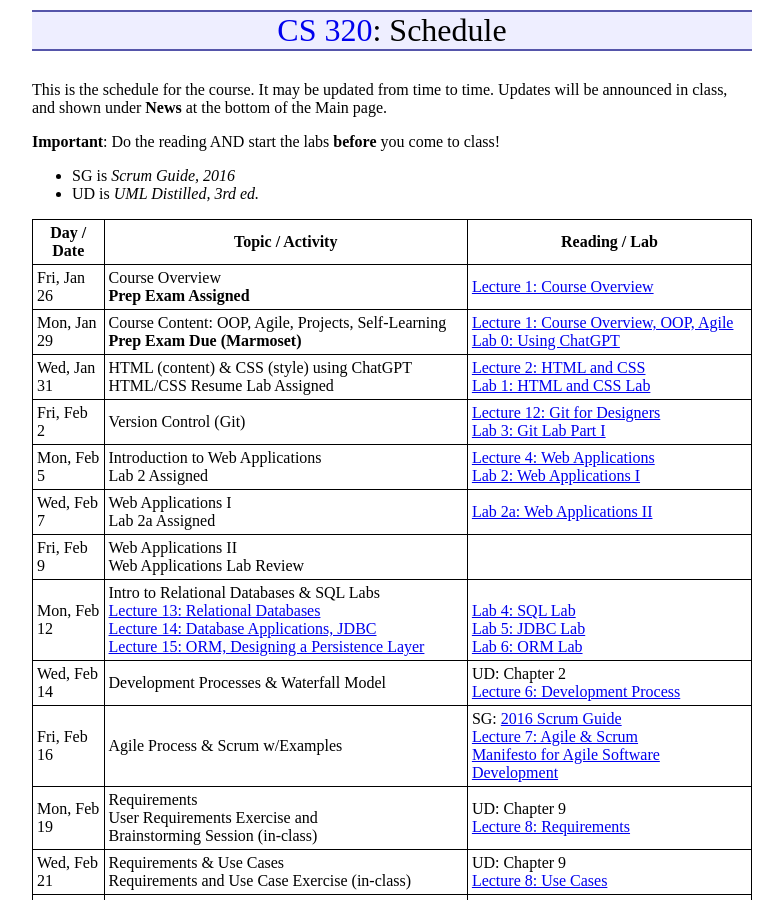
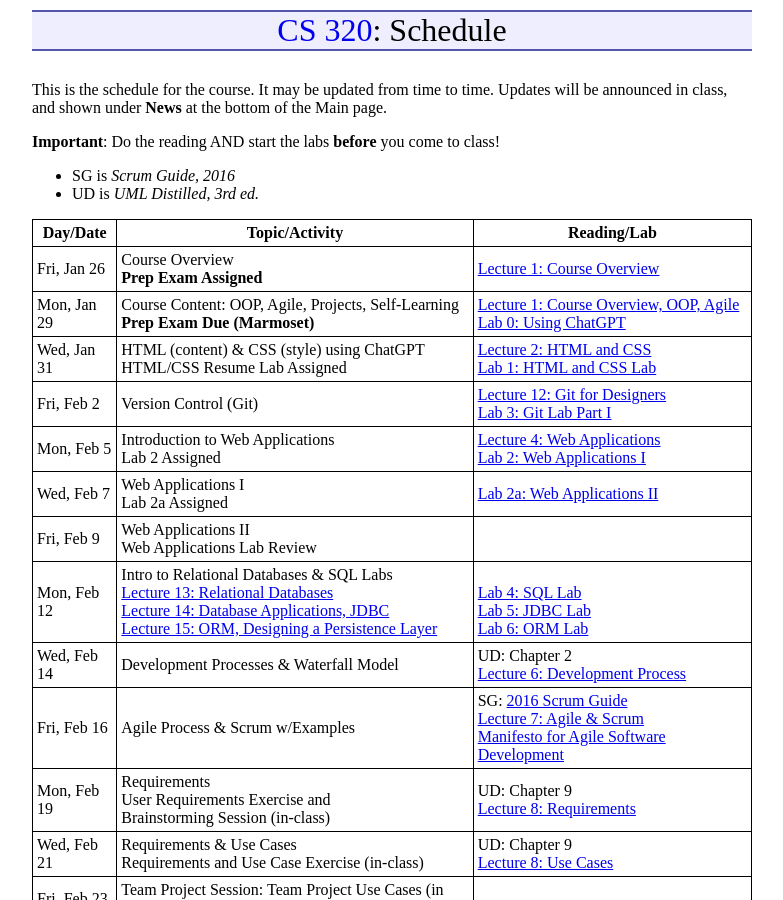
Before and after one commit to ycpcs/cs320-spring2024, a Jekyll site: the page built from schedule.md, in a window 1280 px wide and 900 px high. Shown: the whole window, without its empty margins (248-1031 px from the left). Built offline with Jekyll 4.4.1, drawn with Linux system fonts in a browser that asks for light colours.

Commit message:
minor edits

```diff
--- a/schedule.md
+++ b/schedule.md
@@ -10,8 +10,8 @@ This is the schedule for the course.  It may be updated from time to time.  Upda
 * SG is *Scrum Guide, 2016*
 * UD is *UML Distilled, 3rd ed.*
 
-Day / Date    | Topic / Activity             | Reading / Lab
---------------| ---------------------------- | ----------------------------
+Day/Date        | Topic/Activity               | Reading/Lab
+----------------| ---------------------------- | ----------------------------
 Fri, Jan 26   | Course Overview <br> **Prep Exam Assigned** | [Lecture 1: Course Overview](lectures/lecture01.html)
 Mon, Jan 29   | Course Content: OOP, Agile, Projects, Self-Learning <br> **Prep Exam Due (Marmoset)** | [Lecture 1: Course Overview, OOP, Agile](lectures/lecture01.html)<br>[Lab 0: Using ChatGPT](./labs/lab00.html)
 Wed, Jan 31   | HTML (content) & CSS (style) using ChatGPT <br> HTML/CSS Resume Lab Assigned | [Lecture 2: HTML and CSS](lectures/lecture02.html)<br> [Lab 1: HTML and CSS Lab](./labs/lab01.html)
```
